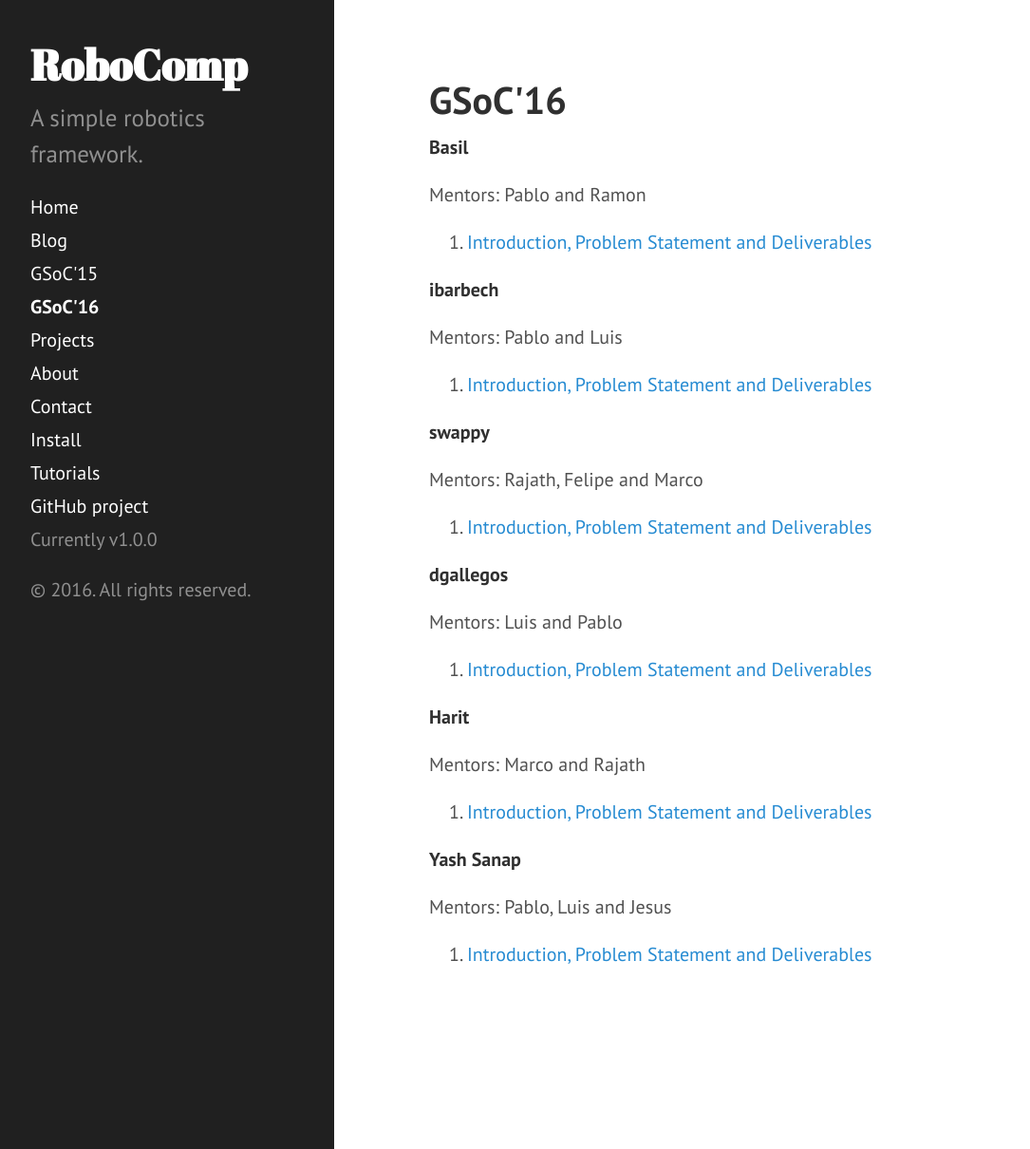
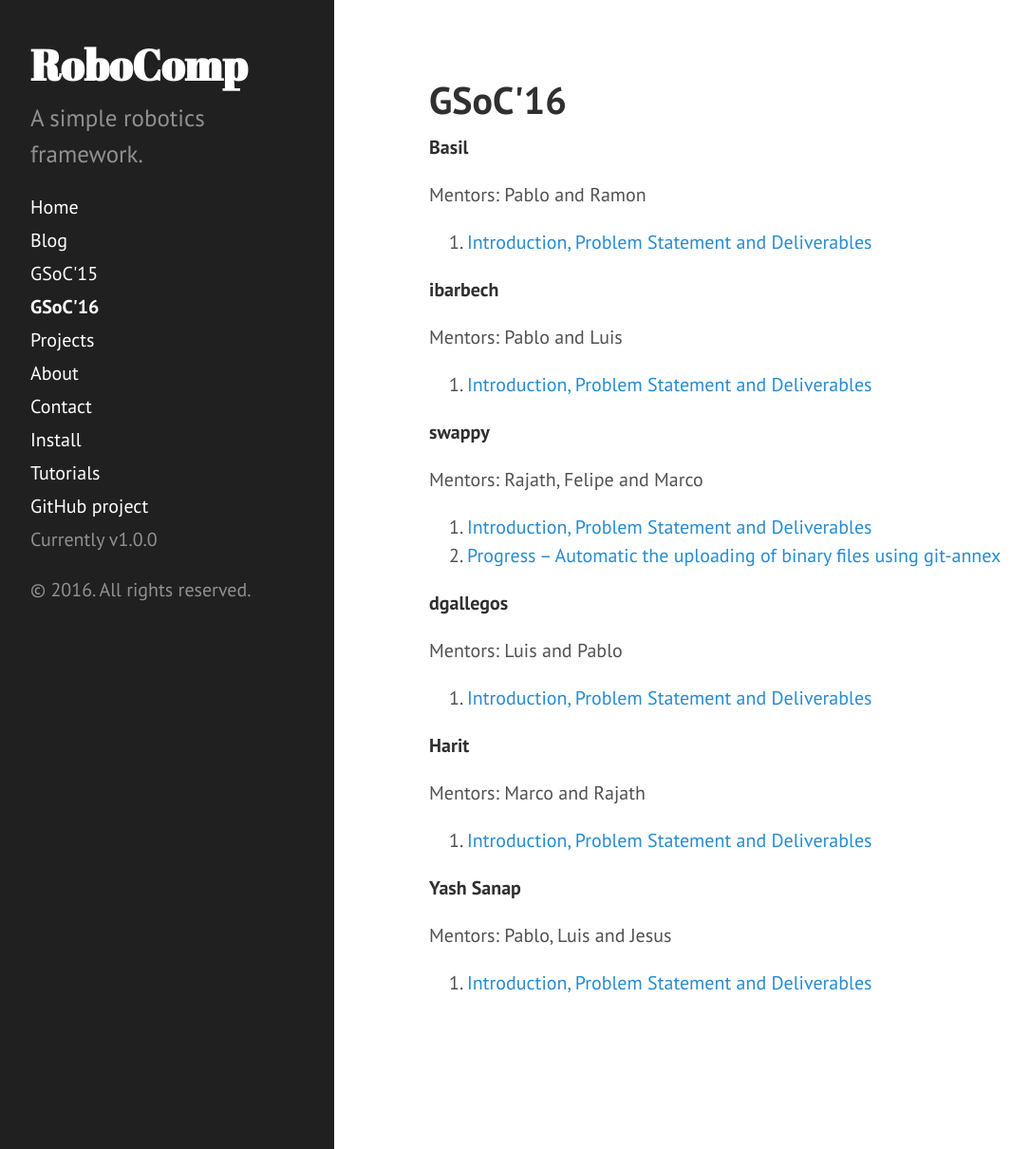
Before and after one commit to robocomp/website, a Jekyll site: the page built from GSoC_2016.md, in a window 1280 px wide and 1210 px high. Shown: the whole window at 95% size, without its empty margins (8-1093 px from the left). Built offline with Jekyll 4.4.1, drawn with Linux system fonts in a browser that asks for light colours.

Commit message:
Added hyperlink

```diff
--- a/GSoC_2016.md
+++ b/GSoC_2016.md
@@ -22,6 +22,7 @@
 Mentors: Rajath, Felipe and Marco
 
 1. [Introduction, Problem Statement and Deliverables](http://robocomp.github.io/website/2016/05/11/swapsharmaWeek0/)
+2. [Progress -- Automatic the uploading of binary files using git-annex](http://robocomp.github.io/website/2016/06/11/swapsharmaPost2/)
 
 
 **dgallegos**
```
